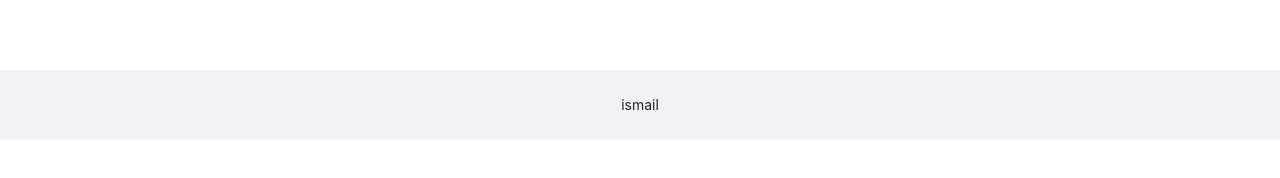
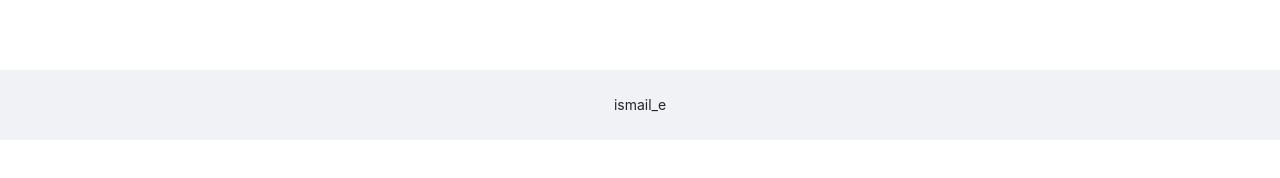
Before and after one commit to imismailpe/reportgenerator, a React (Create React App) app: page / in a window 1280 px wide. Shown: the part 378-556 px from the top of the page. Built offline with nearby package versions, Linux system fonts and the light colour scheme.

Commit message:
Update home.js

```diff
--- a/src/components/home.js
+++ b/src/components/home.js
@@ -109,7 +109,7 @@ const Home = () => {
                     }
                 </div>
             </Content>
-            <Footer style={{ textAlign: 'center' }}>ismail</Footer>
+            <Footer style={{ textAlign: 'center' }}>ismail_e</Footer>
         </>
     )
 }
```
